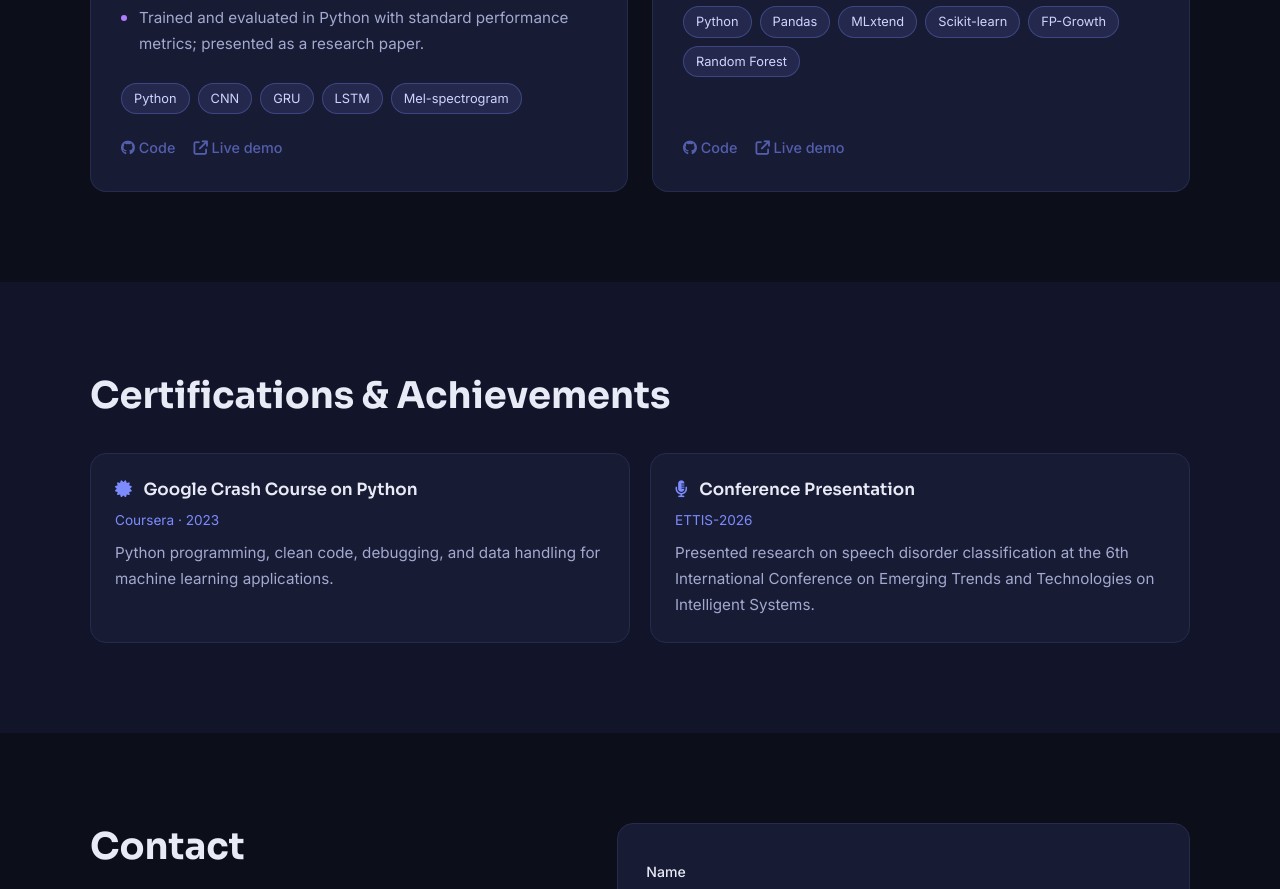
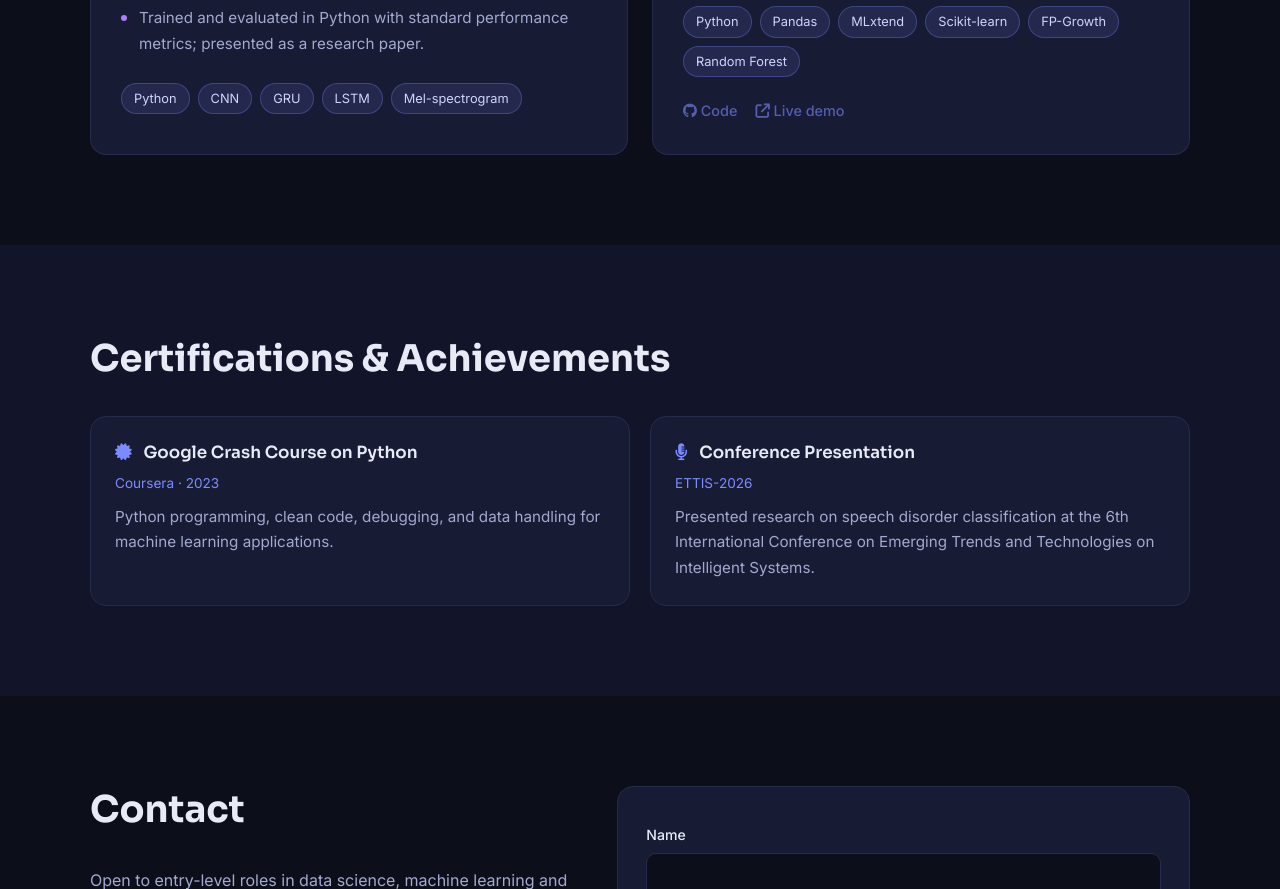
Before and after one commit to chaithanya016/chaithanya-portfolio, a plain HTML site: page index.html in a window 1280 px wide. Shown: the part 4063-4952 px from the top of the page. Drawn offline with Linux system fonts and the light colour scheme.

Commit message:
Update index.html

```diff
--- a/index.html
+++ b/index.html
@@ -144,7 +144,7 @@
           <li>Trained and evaluated in Python with standard performance metrics; presented as a research paper.</li>
         </ul>
         <div class="tags"><span>Python</span><span>CNN</span><span>GRU</span><span>LSTM</span><span>Mel-spectrogram</span></div>
-        <div class="links"><a data-link="project1" href="#"><i class="fa-brands fa-github"></i> Code</a><a data-link="project1demo" href="#"><i class="fa-solid fa-arrow-up-right-from-square"></i> Live demo</a></div>
+
       </article>
       <article class="project">
         <span class="year">2024</span>
```
